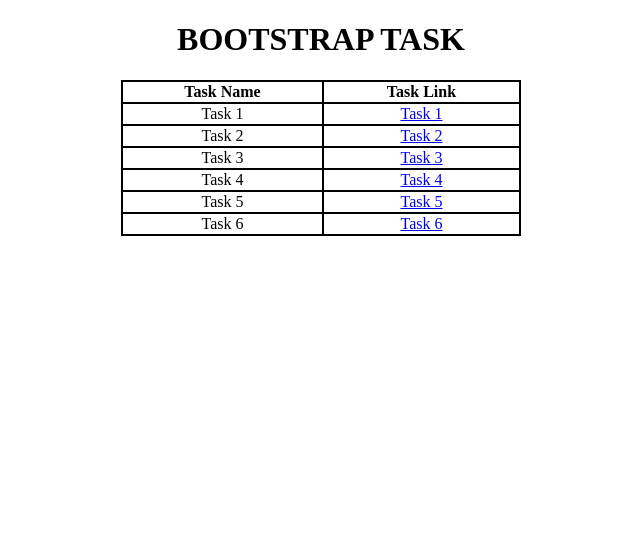
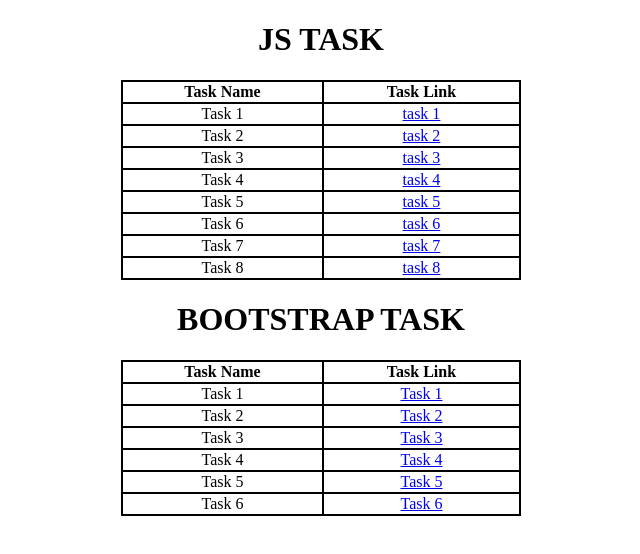
Before and after one commit to pranavjha4x/ETHNUSTASK2, a plain HTML site: page index.html in a window 1280 px wide. Shown: the whole page, without its empty margins (319-959 px from the left). Drawn offline with Linux system fonts and the light colour scheme.

Commit message:
Update index.html

```diff
--- a/index.html
+++ b/index.html
@@ -24,6 +24,63 @@
 
 <body>
     <table>
+        <h1>JS TASK</h1>
+    <table>
+        <thead>
+            <th>Task Name</th>
+            <th>Task Link</th>
+        </thead>
+             <tbody>
+            <tr>
+                <td>
+                    Task 1
+                </td>
+                <td><a href="js1.html" target="_blank">task 1</a></td>
+            </tr>
+            <tr>
+                <td>
+                    Task 2
+                </td>
+                <td><a href="js2.html" target="_blank">task 2</a></td>
+            </tr>
+            <tr>
+                <td>
+                    Task 3
+                </td>
+                <td><a href="js3.html" target="_blank">task 3</a></td>
+            </tr>
+            <tr>
+                <td>
+                    Task 4
+                </td>
+                <td><a href="js4.html" target="_blank">task 4</a></td>
+            </tr>
+            <tr>
+                <td>
+                    Task 5
+                </td>
+                <td><a href="js5.html" target="_blank">task 5</a></td>
+            </tr>
+            <tr>
+                <td>
+                    Task 6
+                </td>
+                <td><a href="js6.html" target="_blank">task 6</a></td>
+            </tr>
+            <tr>
+                <td>
+                    Task 7
+                </td>
+                <td><a href="js7.html" target="_blank">task 7</a></td>
+            </tr>
+            <tr>
+                <td>
+                    Task 8
+                </td>
+                <td><a href="js8.html" target="_blank">task 8</a></td>
+            </tr>
+        </tbody>
+    </table>
         <tbody>
 
     <h1>BOOTSTRAP TASK</h1>
```
